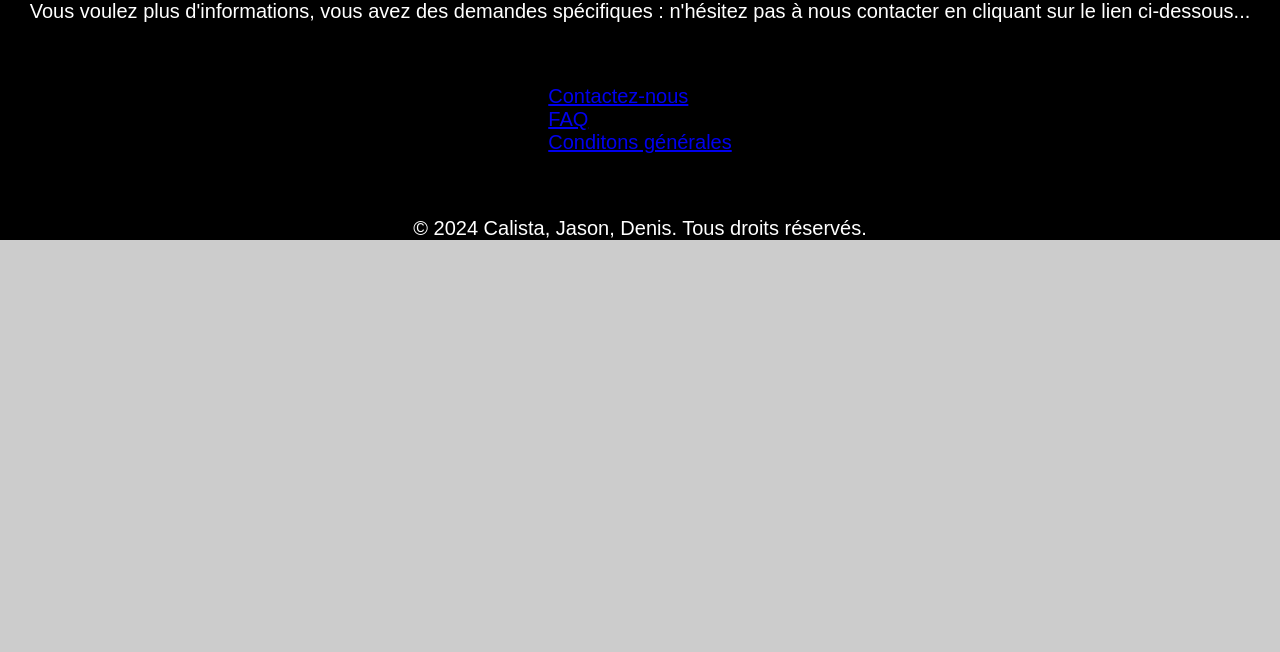
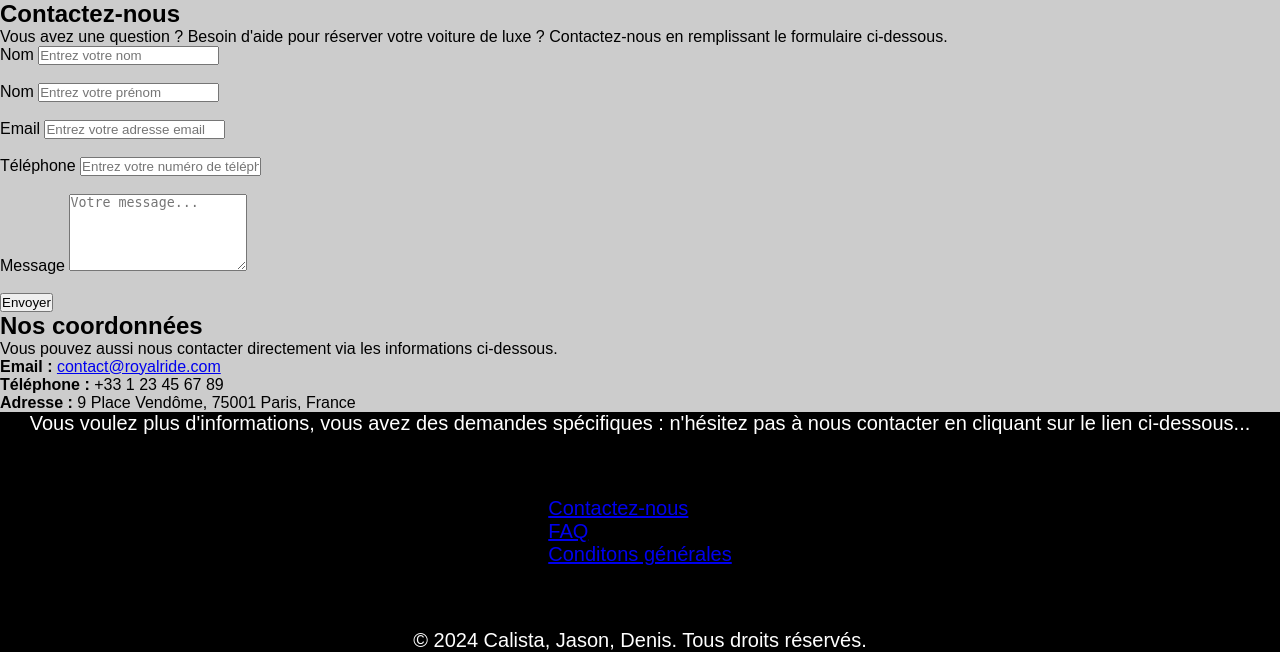
Before and after one commit to jasnael94/CaResa, a PHP site: page /contact.php in a window 1280 px wide. Shown: the part 127-779 px from the top of the page. Run offline with PHP 8.4, Linux system fonts and the light colour scheme.

Commit message:
update contact.php

```diff
--- a/contact.php
+++ b/contact.php
@@ -1,6 +1,84 @@
 <?php
     require_once('connect.php');
     require_once('header.php');
+?>
+
+  <main>
+    <section class="contact-section">
+      <h1>Contactez-nous</h1>
+      <p>Vous avez une question ? Besoin d'aide pour réserver votre voiture de luxe ? Contactez-nous en remplissant le formulaire ci-dessous.</p>
+
+      <!-- Formulaire de contact -->
+      <form action="submit_contact.php" method="POST" class="contact-form">
+        <div class="form-group">
+          <label for="lastname">Nom</label>
+          <input type="text" id="lastname" name="lastname" required placeholder="Entrez votre nom">
+        </div>
+        <br>
+
+        <div class="form-group">
+          <label for="firstname">Nom</label>
+          <input type="text" id="firstname" name="firstname" required placeholder="Entrez votre prénom">
+        </div>
+        <br>
+
+        <div class="form-group">
+          <label for="email">Email</label>
+          <input type="email" id="email" name="email" required placeholder="Entrez votre adresse email">
+        </div>
+        <br>
+
+        <div class="form-group">
+          <label for="phone">Téléphone</label>
+          <input type="tel" id="phone" name="phone" required placeholder="Entrez votre numéro de téléphone">
+        </div>
+        <br>
+
+        <div class="form-group">
+          <label for="message">Message</label>
+          <textarea id="message" name="message" rows="5" required placeholder="Votre message..."></textarea>
+        </div>
+        <br>
+
+        <button type="submit" class="btn-submit">Envoyer</button>
+      </form>
+    </section>
+
+    <section class="contact-info">
+      <h2>Nos coordonnées</h2>
+      <p>Vous pouvez aussi nous contacter directement via les informations ci-dessous.</p>
+      <ul>
+        <li><strong>Email :</strong> <a href="mailto:contact@royalride.com">contact@royalride.com</a></li>
+        <li><strong>Téléphone :</strong> +33 1 23 45 67 89</li>
+        <li><strong>Adresse :</strong> 9 Place Vendôme, 75001 Paris, France</li>
+      </ul>
+    </section>
+  </main>
+
+  <?php
+if ($_SERVER['REQUEST_METHOD'] == 'POST') {
+    $name = $_POST['name'];
+    $email = $_POST['email'];
+    $phone = $_POST['phone'];
+    $message = $_POST['message'];
+
+    if (empty($name) || empty($email) || empty($phone) || empty($message)) {
+        echo "Tous les champs sont obligatoires.";
+        exit;
+    }
+
+    // Envoyer l'email (exemple basique)
+    $to = 'contact@royalride.com';
+    $subject = 'Nouveau message de contact';
+    $body = "Nom: $name\nEmail: $email\nTéléphone: $phone\n\nMessage:\n$message";
+    $headers = 'From: ' . $email;
+
+    if (mail($to, $subject, $body, $headers)) {
+        echo "Votre message a été envoyé avec succès.";
+    } else {
+        echo "Une erreur est survenue. Veuillez réessayer.";
+    }
+}
 ?>
 
 
```
